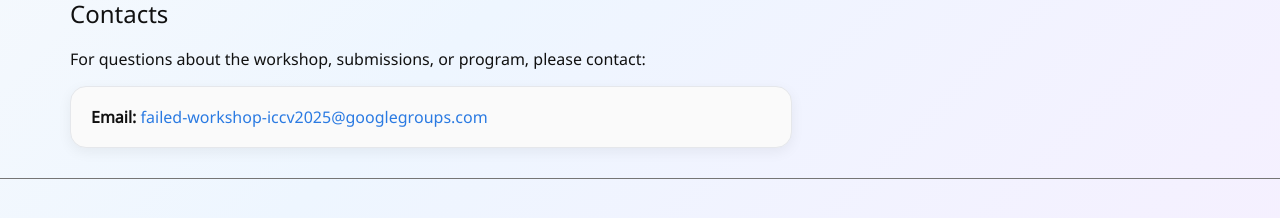
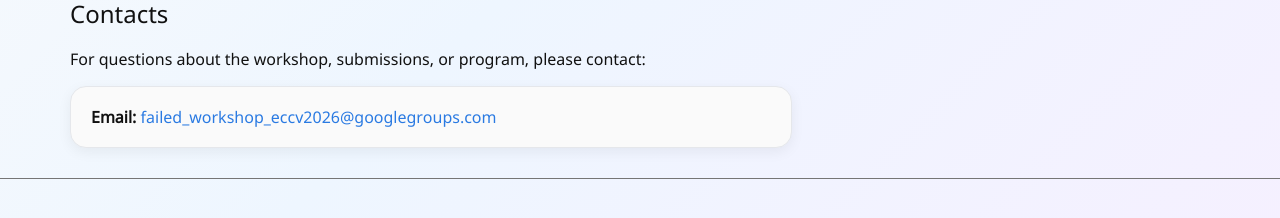
Before and after one commit to 3rd-failed-workshop-ECCV-2026/3rd-failed-workshop-ECCV-2026, a Jekyll site: the page built from 4-contacts.md, in a window 1280 px wide. Shown: the part 332-550 px from the top of the page. Built offline with Jekyll 4.4.1, drawn with Linux system fonts in a browser that asks for light colours.

Commit message:
Update 4-contacts.md

```diff
--- a/4-contacts.md
+++ b/4-contacts.md
@@ -9,5 +9,5 @@ For questions about the workshop, submissions, or program, please contact:
 
 <div style="padding:18px 20px; border:1px solid #e5e7eb; border-radius:16px; background:#fafafa; box-shadow:0 4px 14px rgba(0,0,0,0.06); max-width:680px;">
   <strong>Email:</strong>
-  <a href="mailto:failed-workshop-iccv2025@googlegroups.com">failed-workshop-iccv2025@googlegroups.com</a>
+  <a href="mailto:failed_workshop_eccv2026@googlegroups.com">failed_workshop_eccv2026@googlegroups.com</a>
 </div>
```
